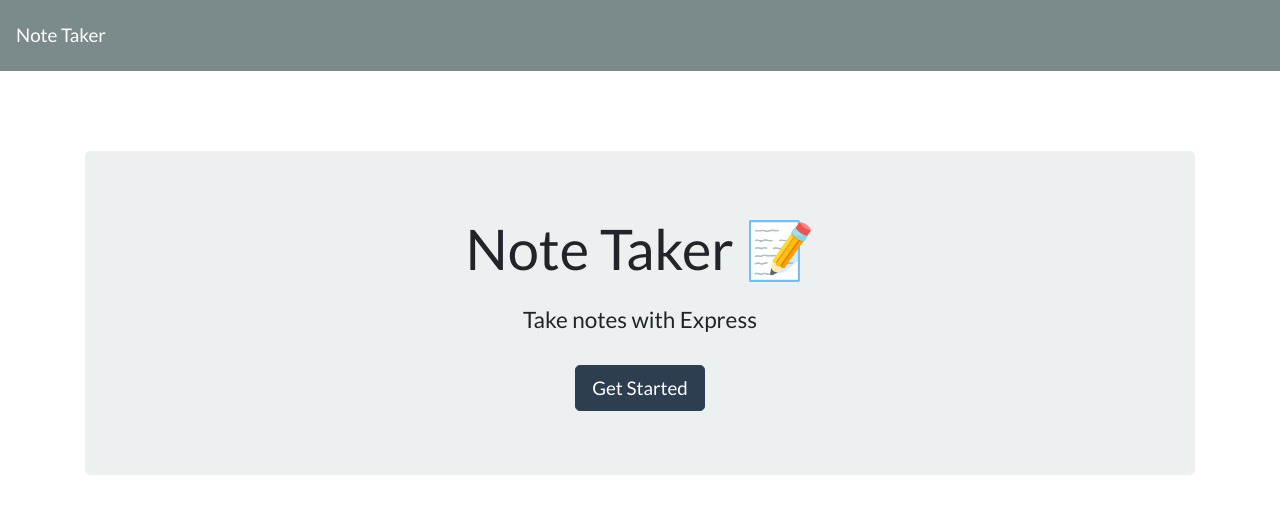
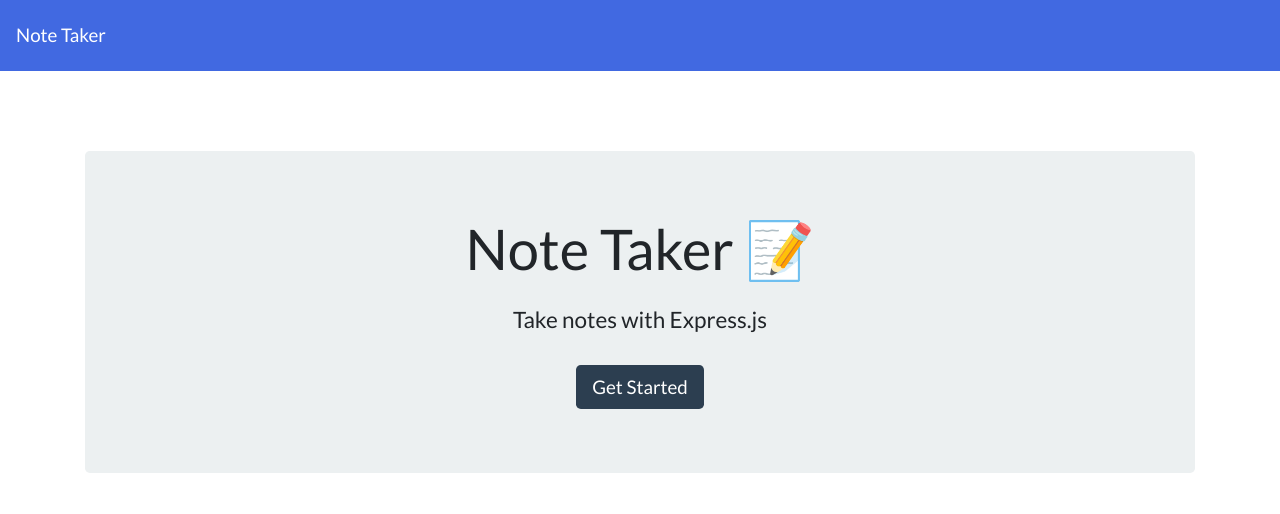
Before and after one commit to hannahnmcdonald/NoteTaker, a website: page public/index.html in a window 1280 px wide. Drawn offline with nearby package versions, Linux system fonts and the light colour scheme; no server answers.

Commit message:
minor changes to css + server.js

```diff
--- a/public/assets/css/styles.css
+++ b/public/assets/css/styles.css
@@ -76,3 +76,18 @@
   padding: 20px;
   cursor: pointer;
 }
+
+.navbar {
+  background-color: royalblue;
+}
+
+.btn {
+  border-style: none;
+}
+
+.btn:hover {
+  background-color: royalblue;
+  cursor: pointer;
+  transition: transform 150ms;
+  transform: scale(1.05);
+}
--- a/public/index.html
+++ b/public/index.html
@@ -7,17 +7,18 @@
   <meta http-equiv="X-UA-Compatible" content="ie=edge">
   <title>Note Taker</title>
   <link rel="stylesheet" href="https://cdnjs.cloudflare.com/ajax/libs/bootswatch/4.1.3/flatly/bootstrap.min.css" />
+  <link rel="stylesheet" href="assets/css/styles.css">
 </head>
 
 <body>
-  <nav class="navbar navbar-dark bg-dark">
+  <nav class="navbar navbar-dark">
     <a class="navbar-brand" href="/">Note Taker
     </a>
   </nav>
   <div class="container">
     <div style="margin-top: 80px;" class="jumbotron text-center">
       <h1 class="display-4">Note Taker <span role="img" aria-label="Memo">📝</span></h1>
-      <h4 class="mt-4">Take notes with Express</h4>
+      <h4 class="mt-4">Take notes with Express.js</h4>
       <a class="btn btn-primary btn-lg mt-4" href="/notes" role="button">Get Started</a>
     </div>
   </div>
```
Also changed, not shown: server.js (+9 -3 lines).
